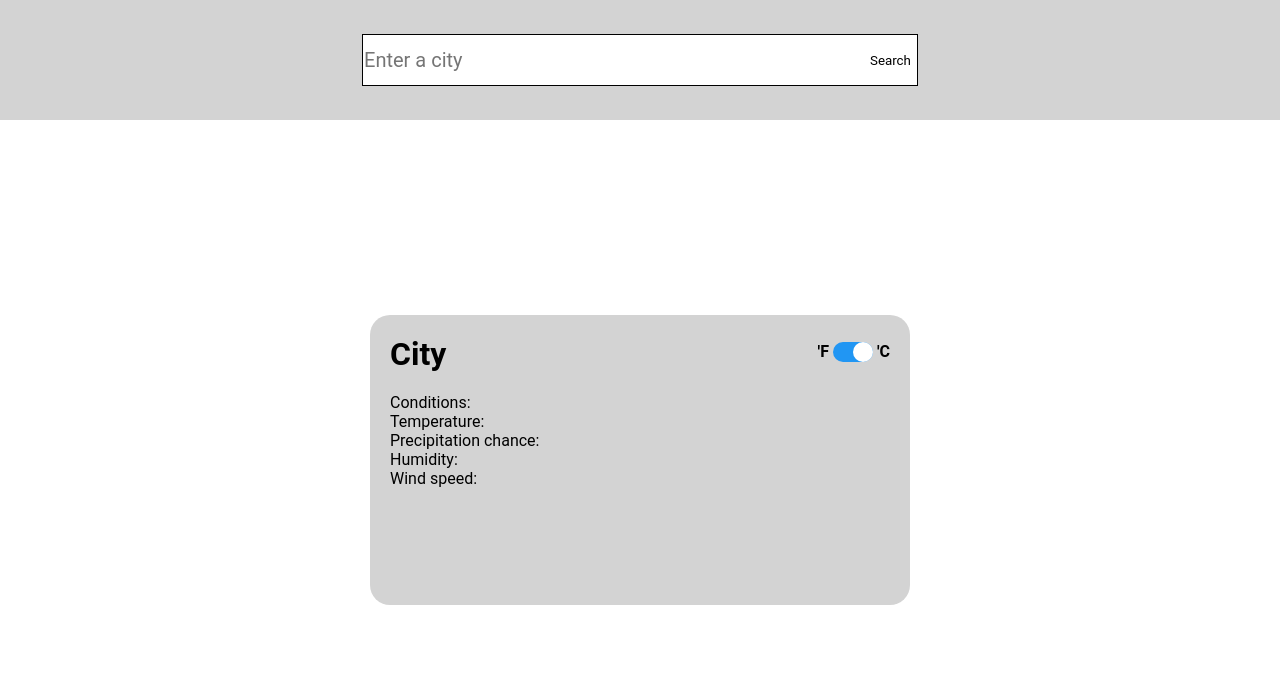
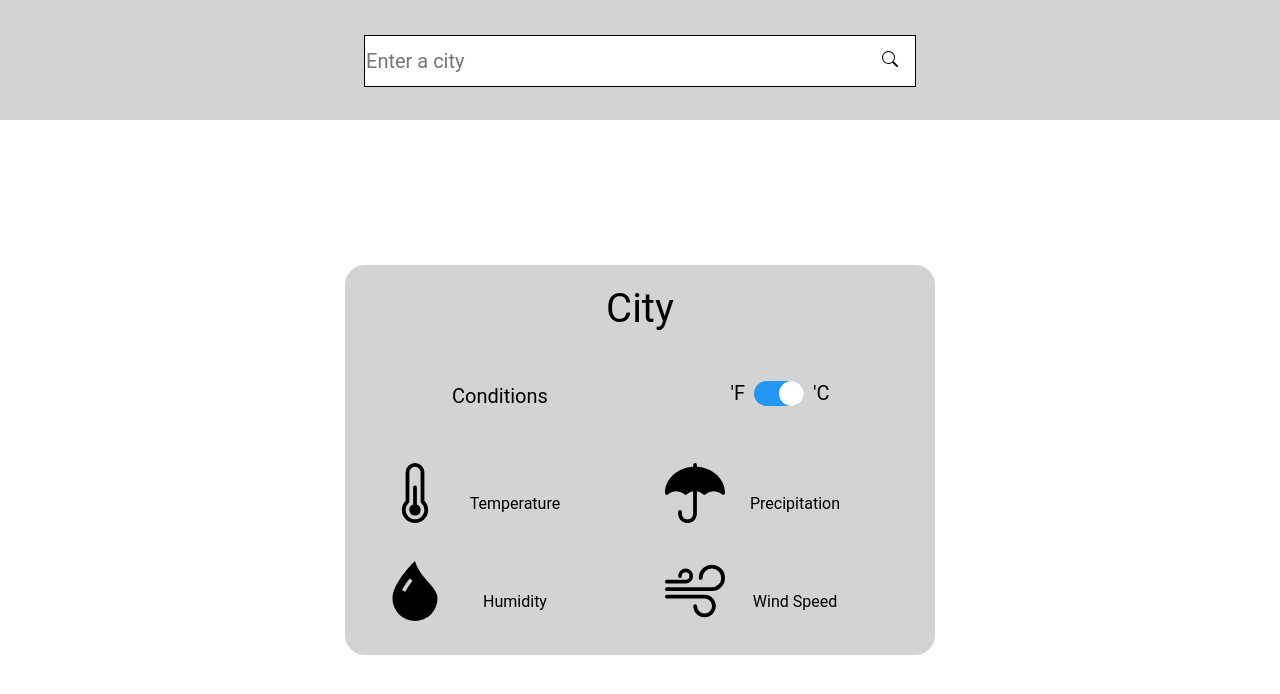
Before and after one commit to JessePullen/weather-app, a website built with webpack: page src/index.html in a window 1280 px wide. Built offline with nearby package versions, Linux system fonts and the light colour scheme.

Commit message:
Add icon, update layout

```diff
--- a/src/index.html
+++ b/src/index.html
@@ -10,34 +10,46 @@
         <form>
             <div class="search-bar">
                 <input class="search-input" type="text" placeholder="Enter a city">
-                <button class="search-button">Search</button>
+                <button class="search-button">
+                    <img src="./assets/icons/search.svg">
+                </button>
             </div>
         </form>
     </div>
     <div class="content">
         <div class="information">
-            <div class="information-header">
-                <h1 class="city-title weather-info">City</h1>
+            <h1 class="city-title weather-info">City</h1>
+            <div class="information-content">
+                <p class="conditions weather-info">Conditions</p>
                 <div class="temperature-controls">
                     <label for="temperature-units" class="temperature-label">'F</label>
-                    <input class="checkbox temperature-units" name="temperature-units" id="toggle" type="checkbox" checked>
+                    <input class="checkbox temperature-units" name="temperature-units" id="toggle" type="checkbox"
+                        checked>
                     <label for="toggle" class="switch"></label>
                     <label for="temprature-units" class="temperature-label">'C</label>
                 </div>
+                <div class="weather-card">
+                    <img src="./assets/icons/thermometer-half.svg">
+                    <p class='weather-info temperature'></p>
+                    <p>Temperature</p>
+                </div>
+                <div class="weather-card">
+                    <img src="./assets/icons/umbrella-fill.svg">
+                    <p class='weather-info'></p>
+                    <p>Precipitation</p>
+                </div>
+                <div class="weather-card">
+                    <img src="./assets/icons/droplet-fill.svg">
+                    <p class='weather-info'></p>
+                    <p>Humidity</p>
+                </div>
+                <div class="weather-card">
+                    <img src="./assets/icons/wind.svg">
+                    <p class='weather-info'></p>
+                    <p>Wind Speed</p>
+                </div>
             </div>
-            <div class="information-content">
-                <p>Conditions:</p>
-                <p class='weather-info'></p>
-                <p>Temperature:</p>
-                <p class='weather-info temperature'></p>
-                <p>Precipitation chance:</p>
-                <p class='weather-info'></p>
-                <p >Humidity:</p>
-                <p class='weather-info'></p>
-                <p>Wind speed:</p>
-                <p class='weather-info'></p>
-            </div>
-        </p>
+        </div>
     </div>
 </body>
 </html>
--- a/src/style.css
+++ b/src/style.css
@@ -23,11 +23,16 @@ input[type='text'] {
 	padding-left: 1px;
 }
 
+input[type='text']:focus {
+	outline: none;
+}
+
 .search-button {
-	min-height: 51.6px;
+	width: 50px;
+	height: 52px;
 	margin-left: -5px;
 	position: relative;
-	top: 0.5px;
+	top: 2px;
 	background-color: white;
 	border: solid black 1px;
 	border-left: none;
@@ -43,8 +48,8 @@ input[type='text'] {
 }
 
 .information {
-	height: 250px;
-	width: 500px;
+	height: 350px;
+	width: 550px;
 	background-color: lightgrey;
 	display: flex;
 	flex-direction: column;
@@ -53,20 +58,51 @@ input[type='text'] {
 	border-radius: 20px;
 }
 
-.information-header {
-	display: flex;
-	align-items: center;
-	justify-content: space-between;
+h1 {
+	text-align: center;
+	font-weight: normal;
+	font-size: 40px;
 }
 
 .information-content {
+	height: 300px;
 	display: grid;
-	grid-template-columns: auto auto;
-	grid-template-rows: auto auto auto;
+	grid-template-columns: 1fr 1fr;
+	grid-template-rows: 1fr 1fr 1fr;
+	grid-gap: 10px;
+	align-items: center;
+}
+
+.conditions {
+	justify-self: center;
+	font-size: 20px;
+}
+
+.temperature-controls {
+	justify-self: center;
 }
 
 .temperature-label {
 	vertical-align: top;
+	font-size: 20px;
+	padding: 5px;
+}
+
+.weather-card {
+	width: 200px;
+	display: grid;
+	grid-template-columns: 1fr 1fr;
+	align-items: center;
+	justify-items: center;
+}
+
+.weather-card img {
+	height: 60px;
+	grid-row: span 2;
+}
+
+.weather-card .weather-info {
+	align-self: flex-end;
 	font-weight: bold;
 }
 
@@ -75,8 +111,8 @@ input[type='text'] {
 .switch {
 	position: relative;
 	display: inline-block;
-	width: 40px;
-	height: 20px;
+	width: 50px;
+	height: 25px;
 	background-color: grey;
 	border-radius: 20px;
 }
@@ -84,8 +120,8 @@ input[type='text'] {
 .switch::after {
 	content: '';
 	position: absolute;
-	width: 20px;
-	height: 20px;
+	width: 25px;
+	height: 25px;
 	border-radius: 50%;
 	background-color: white;
 	top: 0px;
@@ -94,7 +130,7 @@ input[type='text'] {
 }
 
 .checkbox:checked + .switch::after {
-	left: 20px;
+	left: 25px;
 }
 .checkbox:checked + .switch {
 	background-color: #2196f3;
```
Also changed, not shown: src/assets/icons/droplet-fill.svg (added), src/assets/icons/search.svg (added), src/assets/icons/thermometer-half.svg (added), src/assets/icons/umbrella-fill.svg (added), src/assets/icons/wind.svg (added).
